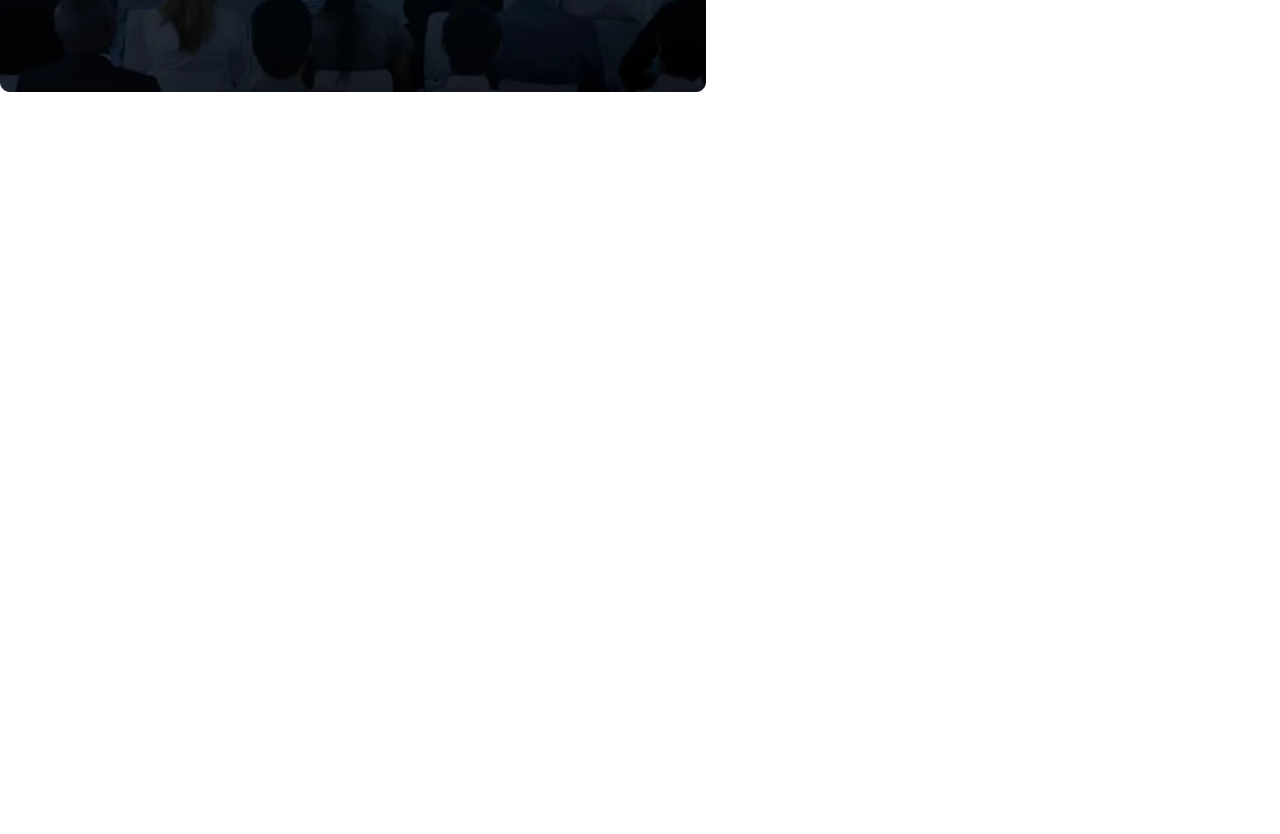
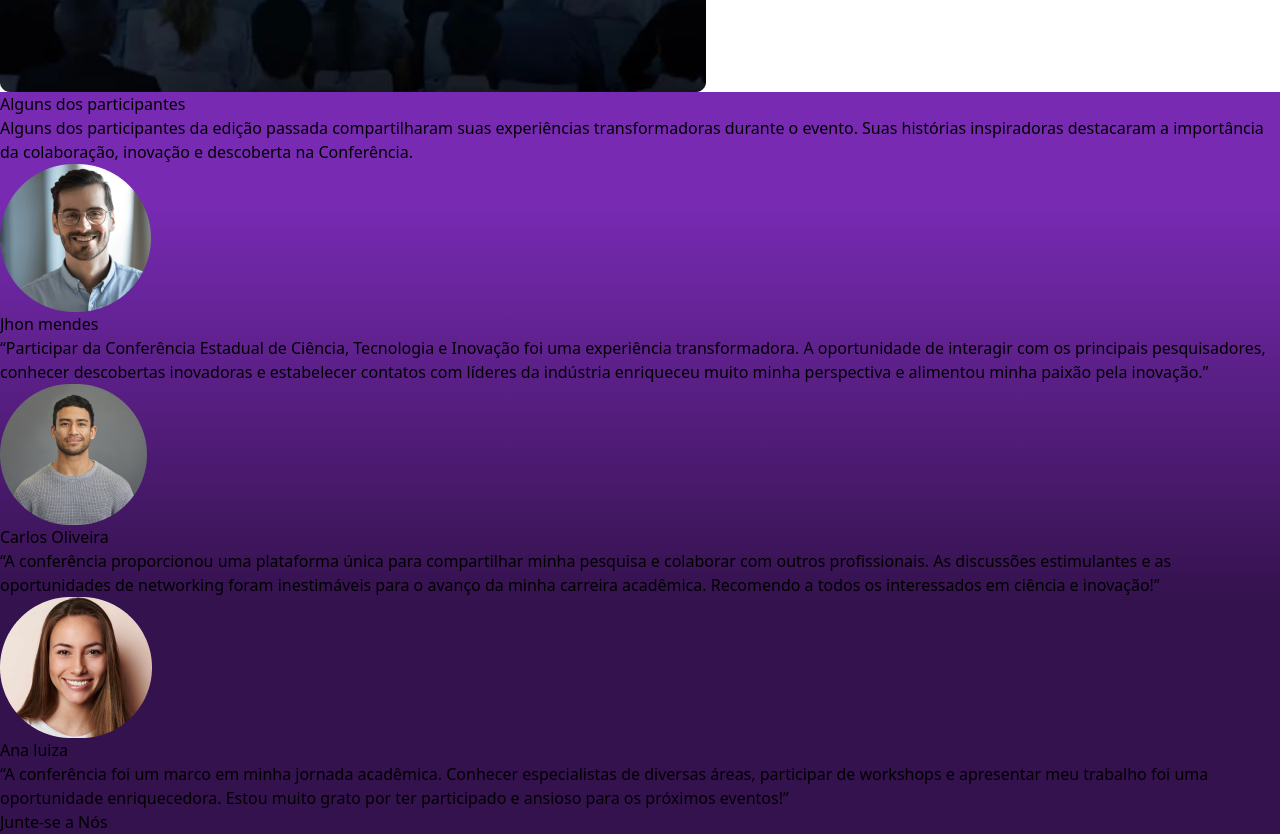
Before and after one commit to Cris-Smykel/fapergs, a React (Create React App) app: page / in a window 1280 px wide. Shown: the part 1470-2304 px from the top of the page. Before the commit the page ends 1562 px from the top, so only its background shows below. Built offline with nearby package versions, Linux system fonts and the light colour scheme.

Commit message:
Testimonial section complete

```diff
--- /dev/null
+++ b/src/components/home/Testimonial.jsx
@@ -0,0 +1,98 @@
+import { Link } from "react-router-dom";
+import profile1 from "../../assets/images/profile-1.png";
+import profile2 from "../../assets/images/profile-2.png";
+import profile3 from "../../assets/images/profile-3.png";
+
+export default function Testimonial() {
+  const testimonialsData = getTestimonialData();
+
+  const testimonials = testimonialsData.map((testimonialData) => {
+    return (
+      <TestimonialContent
+        key={testimonialData.id}
+        profileImg={testimonialData.profileImg}
+        name={testimonialData.name}
+        testimonial={testimonialData.testimonial}
+      />
+    );
+  });
+
+  return (
+    <section className="bg-regular-gradient">
+      <div className="p-3 py-16 flex flex-col items-center gap-12 md:p-4 md:py-20 max-w-7xl m-auto lg:gap-16">
+        <article className="text-white font-base text-center flex flex-col items-center gap-4">
+          <h2 className="text-2xl lg:text-4xl font-bold md:text-nowrap">
+            Alguns dos participantes
+          </h2>
+
+          <p className="text-base max-w-[70ch]">
+            Alguns dos participantes da edição passada compartilharam suas
+            experiências transformadoras durante o evento. Suas histórias
+            inspiradoras destacaram a importância da colaboração, inovação e
+            descoberta na Conferência.
+          </p>
+        </article>
+
+        <div className="flex flex-col gap-10 lg:flex-row lg:gap-16">
+          {testimonials}
+        </div>
+
+        <Link to="inscrever-se" className="button">
+          Junte-se a Nós
+        </Link>
+      </div>
+    </section>
+  );
+}
+
+function TestimonialContent(props) {
+  return (
+    <article className="flex flex-col gap-6 items-center w-fit justify-center p-6 py-12 text-center bg-white rounded-2xl lg:max-w-80 lg:justify-start">
+      <picture>
+        <img
+          className="w-36 aspect-square"
+          src={props.profileImg}
+          alt="Foto da pessoa relatando o evento."
+        />
+      </picture>
+
+      <h2 className="font-bold text-primary text-lg">{props.name}</h2>
+
+      <p className="font-normal text-base text-customBlack-3 max-w-[50ch]">
+        {props.testimonial}
+      </p>
+    </article>
+  );
+}
+
+function getTestimonialData() {
+  return [
+    {
+      id: 1,
+      profileImg: profile1,
+      name: "Jhon mendes",
+      testimonial: `“Participar da Conferência Estadual de Ciência, Tecnologia e Inovação
+                    foi uma experiência transformadora. A oportunidade de interagir com os
+                    principais pesquisadores, conhecer descobertas inovadoras e estabelecer
+                    contatos com líderes da indústria enriqueceu muito minha perspectiva e
+                    alimentou minha paixão pela inovação.”`,
+    },
+    {
+      id: 2,
+      profileImg: profile2,
+      name: "Carlos Oliveira",
+      testimonial: `“A conferência proporcionou uma plataforma única para compartilhar minha pesquisa
+                    e colaborar com outros profissionais. As discussões estimulantes e as oportunidades de networking
+                    foram inestimáveis para o avanço da minha carreira acadêmica. Recomendo a todos os interessados
+                    em ciência e inovação!”`,
+    },
+    {
+      id: 3,
+      profileImg: profile3,
+      name: "Ana luiza",
+      testimonial: `“A conferência foi um marco em minha jornada acadêmica. Conhecer especialistas de
+                    diversas áreas, participar de workshops e apresentar meu trabalho foi uma oportunidade
+                    enriquecedora. Estou muito grato por ter participado e ansioso para os próximos eventos!”`,
+    },
+  ];
+}
--- a/src/pages/home/Home.jsx
+++ b/src/pages/home/Home.jsx
@@ -1,5 +1,6 @@
 import Hero from "../../components/home/Hero";
 import About from "../../components/home/About";
+import Testimonial from "../../components/home/Testimonial";
 
 export default function Home() {
   return (
@@ -7,6 +8,8 @@ export default function Home() {
       <Hero />
 
       <About />
+
+      <Testimonial />
     </main>
   );
 }
```
